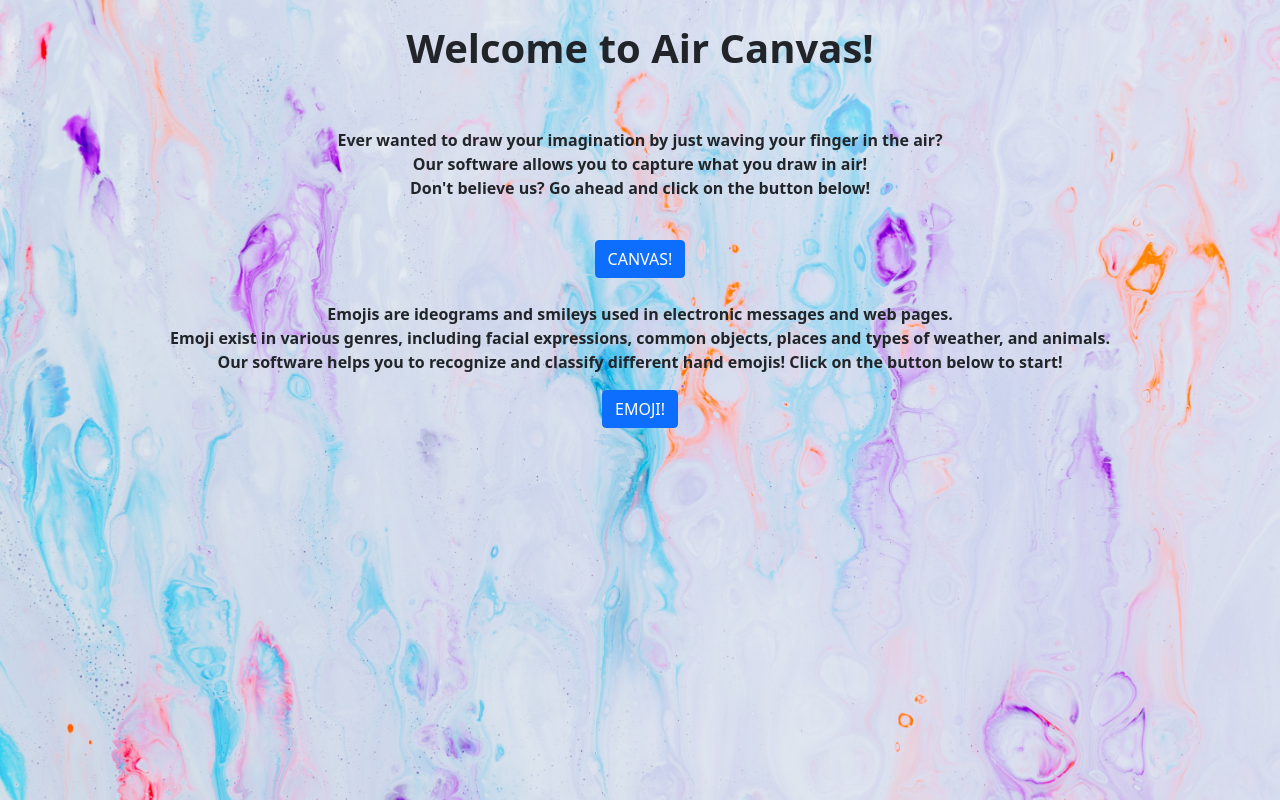
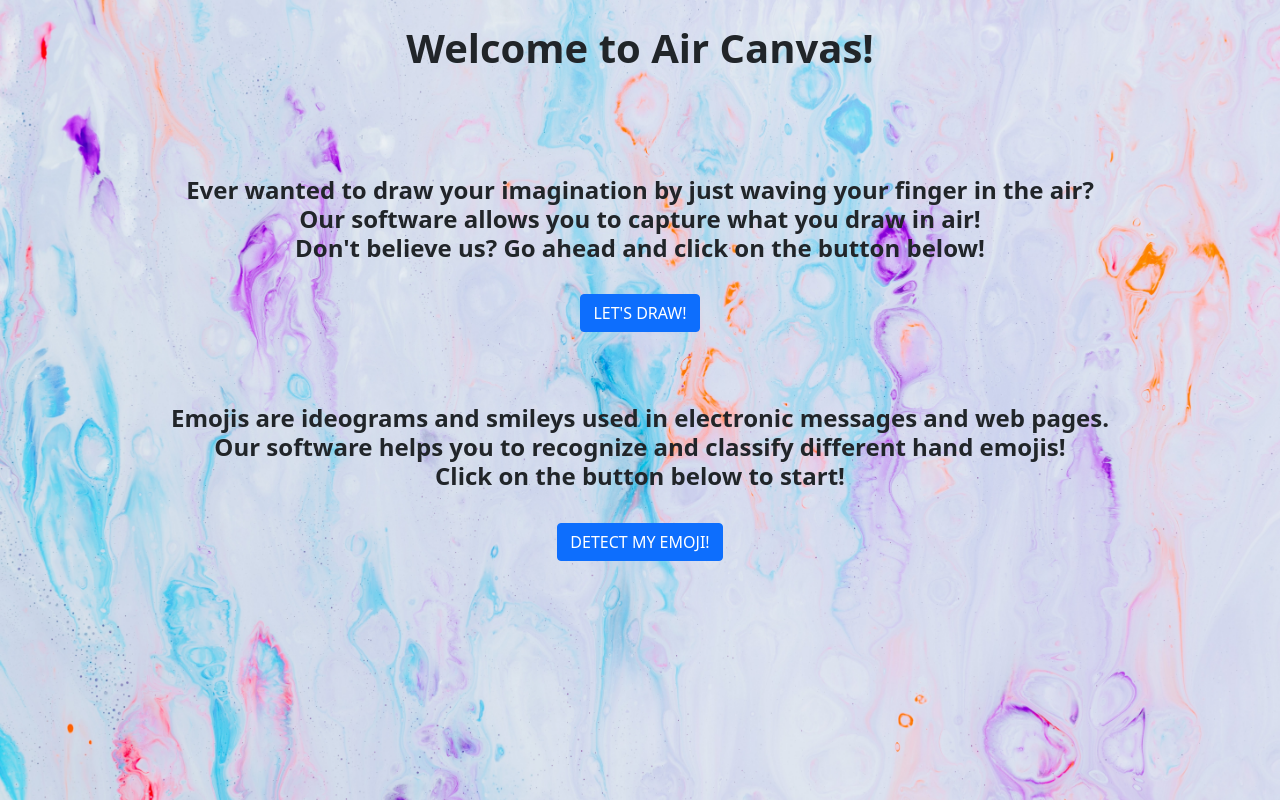
Before and after one commit to adarsh-dikhit/Air-Draw, a Flask app: page / in a window 1280 px wide. Run offline with Flask 2, Linux system fonts and the light colour scheme; parts of the project's set-up code (start-up, migrations or seed data) failed here and were passed over.

Commit message:
Updated UI

```diff
--- a/templates/index.html
+++ b/templates/index.html
@@ -10,23 +10,24 @@
   <link href="https://cdn.jsdelivr.net/npm/bootstrap@5.1.1/dist/css/bootstrap.min.css" rel="stylesheet"
     integrity="sha384-F3w7mX95PdgyTmZZMECAngseQB83DfGTowi0iMjiWaeVhAn4FJkqJByhZMI3AhiU" crossorigin="anonymous">
     <link rel= "stylesheet" type= "text/css" href= "{{ url_for('static',filename='styles/mainpage.css') }}">
-  <title>AIR CANVAS | HCI Project</title>
+
+  <title>AIR CANVAS | EMOJINATOR</title>
 </head>
 
 <body>
   <br>
   <center>
     <h1><b>Welcome to Air Canvas!</b></h1>
-    <form action="{{url_for('video')}}"><br><br>
-      <p><b>Ever wanted to draw your imagination by just waving your finger in the air?<br>Our software allows you to
-          capture what you draw in air!<br>Don't believe us? Go ahead and click on the button below! </b></p><br>
-      <input class="btn btn-primary" type="submit" value="CANVAS!">
-  </form> <br>
-  <form action="{{url_for('emoji')}}">
-    <p><b>Emojis are ideograms and smileys used in electronic messages and web pages.<br> Emoji exist in various genres, including facial expressions, common objects, places and types of weather, and animals.<br> Our software helps you to recognize and classify different hand emojis! Click on the button below to start!</b></p>
-    <input class="btn btn-primary" type="submit" value="EMOJI!">
+    <form action="{{url_for('video')}}"><br><br><br><br>
+      <h4><b>Ever wanted to draw your imagination by just waving your finger in the air?<br>Our software allows you to
+          capture what you draw in air!<br>Don't believe us? Go ahead and click on the button below!</b> </h4><br>
+
+      <input class="btn btn-primary" type="submit" value="LET'S DRAW!">
+  </form> <br><br><br>
+  <form action="{{url_for('emoji')}}"><h4><b>Emojis are ideograms and smileys used in electronic messages and web pages.<br>
+     Our software helps you to recognize and classify different hand emojis!<br>Click on the button below to start!</b></h4><br>
+    <input class="btn btn-primary" type="submit" value="DETECT MY EMOJI!">
   </form>
-  <!-- <img src="{{ url_for('video_feed') }}" width="50%"> -->
  </center>
 
   <!-- Optional JavaScript; choose one of the two! -->
```
